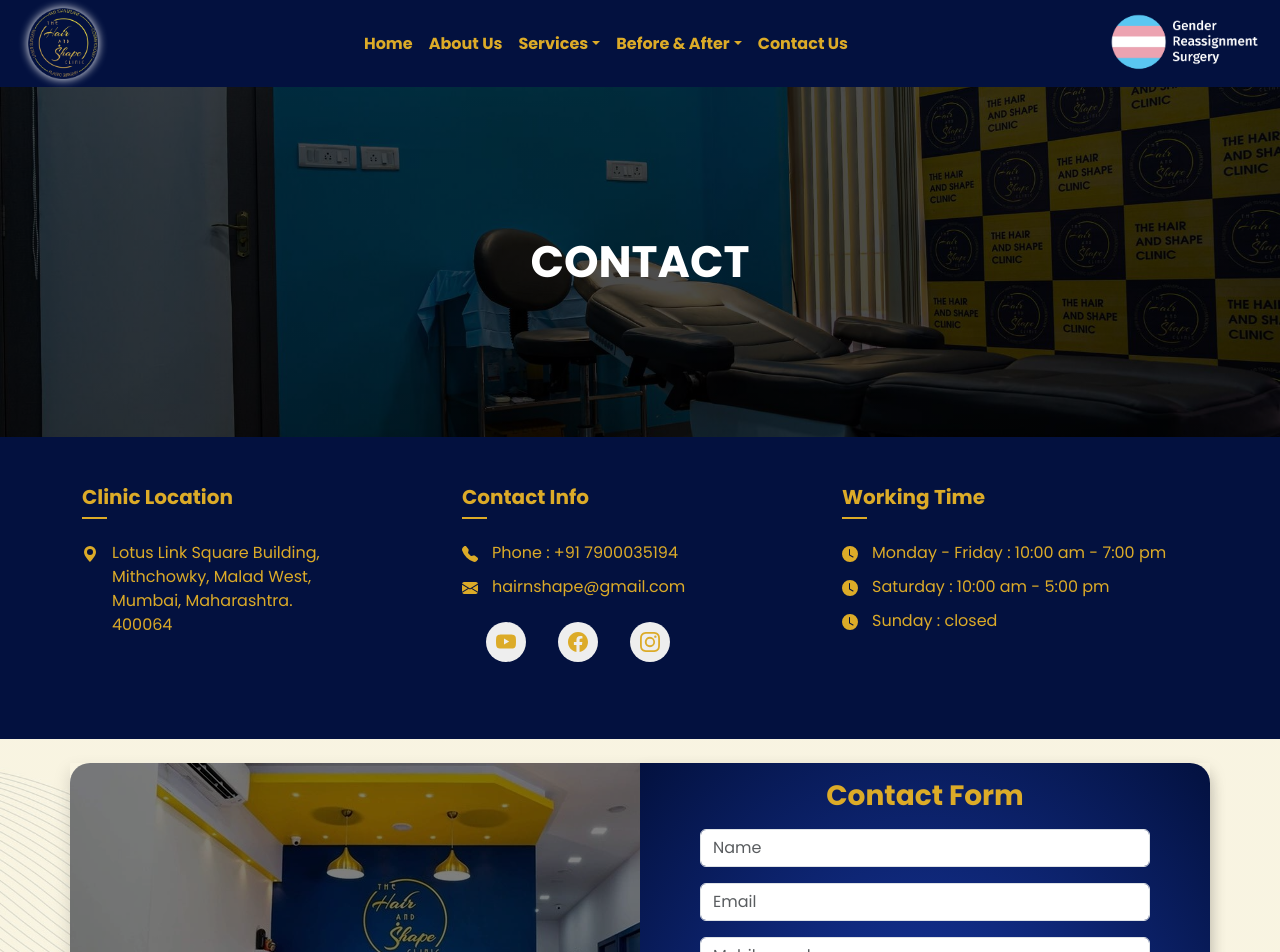
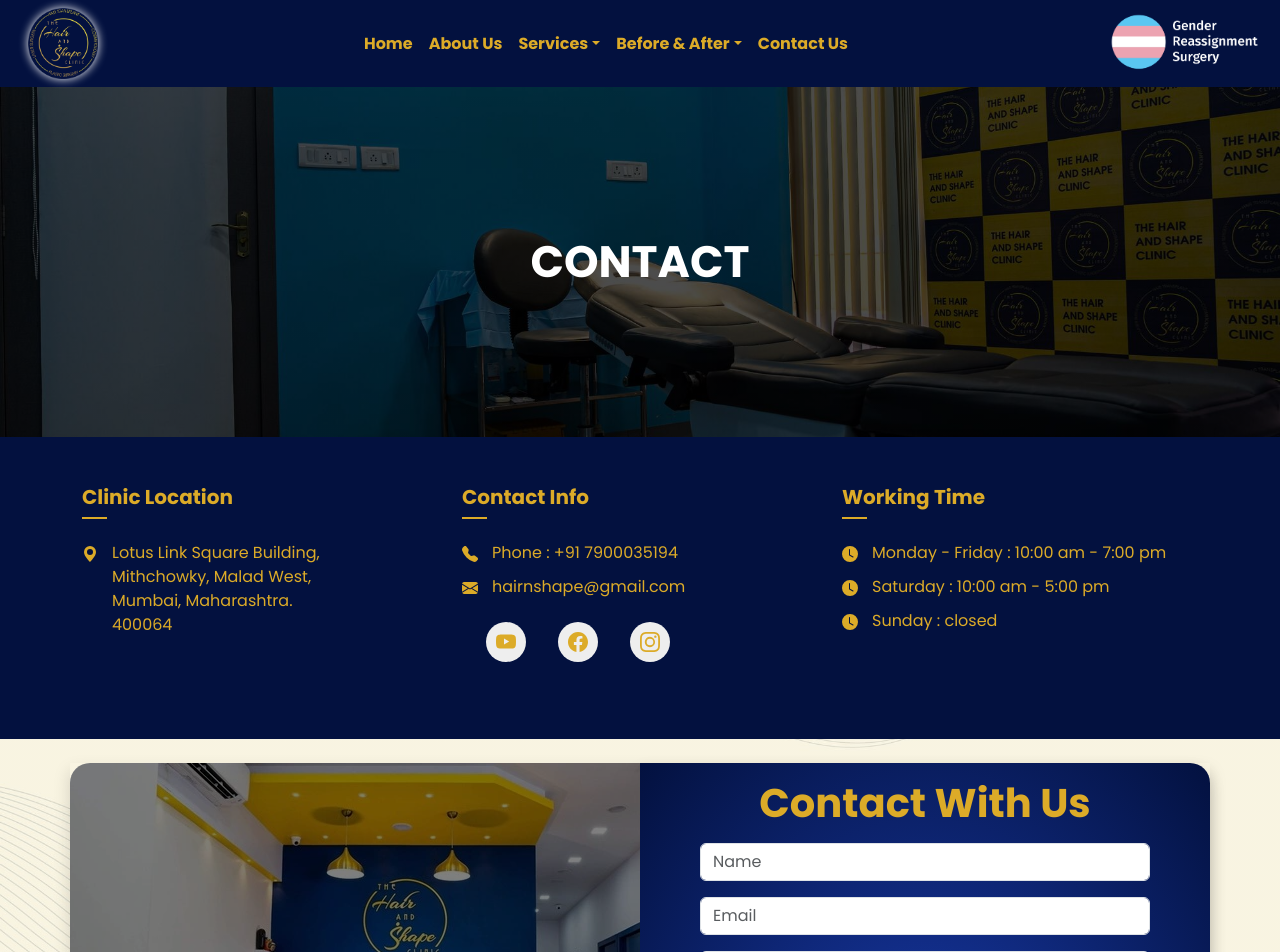
Before and after one commit to Naik-Aftab/hairandshape, a Next.js app: page /contact in a window 1280 px wide. Shown: the top 952 px of the page. Built offline with nearby package versions, Linux system fonts and the light colour scheme.

Commit message:
heading change

```diff
--- a/src/app/contact/page.js
+++ b/src/app/contact/page.js
@@ -216,9 +216,9 @@
                 </div>
                 <div className="col-md-6 col-12 shadow py-3 d-flex align-items-center justify-content-center" style={{background:'radial-gradient(at bottom, #193bac, #03113f)',borderTopRightRadius: '20px',borderBottomRightRadius: '20px'}}>
                   <div className="container px-5">
-                    <h3 className="mb-3 text-center" style={{color:'var(--yellow)'}}>
-                      <b>Contact Form</b>
-                    </h3>
+                    <h1 className="mb-3 text-center" style={{color:'var(--yellow)'}}>
+                      <b>Contact With Us</b>
+                    </h1>
                     <form className="text-center">
                       <div className="mb-3">
                         <input
```
